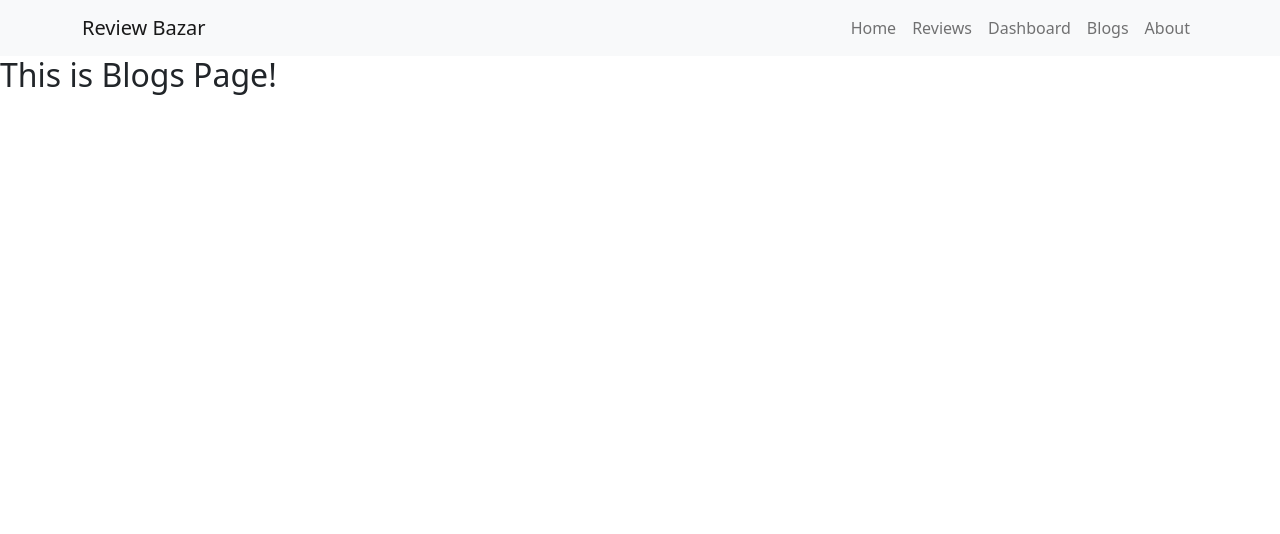
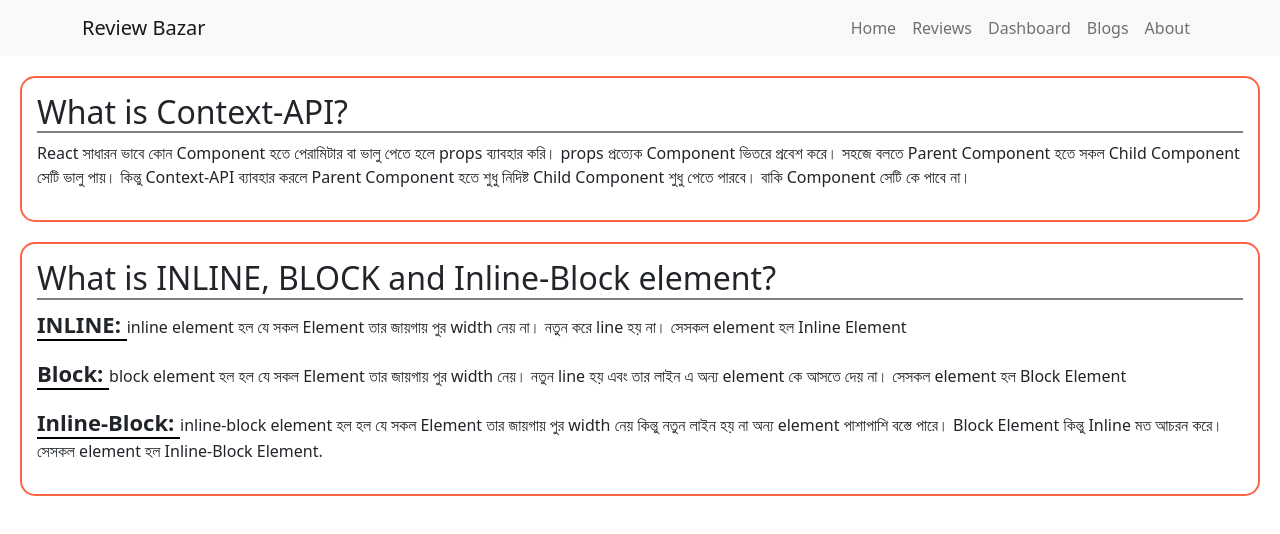
Before and after one commit to ProgramerPritom/Review-Bazar, a React (Create React App) app: page /blogs in a window 1280 px wide. Shown: the top 534 px of the page. Built offline with nearby package versions, Linux system fonts and the light colour scheme.

Commit message:
added all Question and answer area

```diff
--- a/src/Component/Blogs/Blogs.css
+++ b/src/Component/Blogs/Blogs.css
@@ -0,0 +1,14 @@
+.Context-api,.inline-block-area{
+    margin: 20px;
+    padding: 15px;
+    border: 2px solid tomato;
+    border-radius: 15px;
+}
+.Context-api h2,.inline-block-area h2{
+    border-bottom: 2px solid gray;
+}
+.inline-block-area span{
+    border-bottom: 2px solid black;
+    font-size: 22px;
+    font-weight: 600;
+}
--- a/src/Component/Blogs/Blogs.js
+++ b/src/Component/Blogs/Blogs.js
@@ -1,9 +1,20 @@
 import React from 'react';
+import './Blogs.css';
 
 const Blogs = () => {
     return (
         <div>
-            <h2>This is Blogs Page!</h2>
+            <div className="Context-api">
+                <h2>What is Context-API?</h2>
+                <p>React সাধারন ভাবে কোন Component হতে পেরামিটার বা ভালু পেতে হলে props ব্যাবহার করি। props প্রত্যেক Component ভিতরে প্রবেশ করে। সহজে বলতে Parent Component  হতে সকল Child Component সেটি ভালু পায়। কিন্তু Context-API ব্যাবহার করলে Parent Component হতে শুধু নিদিষ্ট Child Component শুধু পেতে পারবে। বাকি Component সেটি কে পাবে না।
+                </p>
+            </div>
+            <div className="inline-block-area">
+                <h2>What is INLINE, BLOCK and Inline-Block element?</h2>
+                <p><span>INLINE: </span> inline element হল যে সকল Element তার জায়গায় পুর width নেয় না। নতুন করে line হয় না। সেসকল element হল Inline Element</p>
+                <p><span>Block: </span> block element হল হল যে সকল Element তার জায়গায় পুর width নেয়। নতুন line হয় এবং তার লাইন এ অন্য element কে আসতে দেয় না। সেসকল element হল Block Element</p>
+                <p><span>Inline-Block: </span>inline-block element হল হল যে সকল Element তার জায়গায় পুর width নেয় কিন্তু নতুন লাইন হয় না অন্য element পাশাপাশি বস্তে পারে। Block Element কিন্তু Inline মত আচরন করে। সেসকল element হল Inline-Block Element.</p>
+            </div>
         </div>
     );
 };
```
Also changed, not shown: 2 other files (tests, documents, lock files or other folders).
